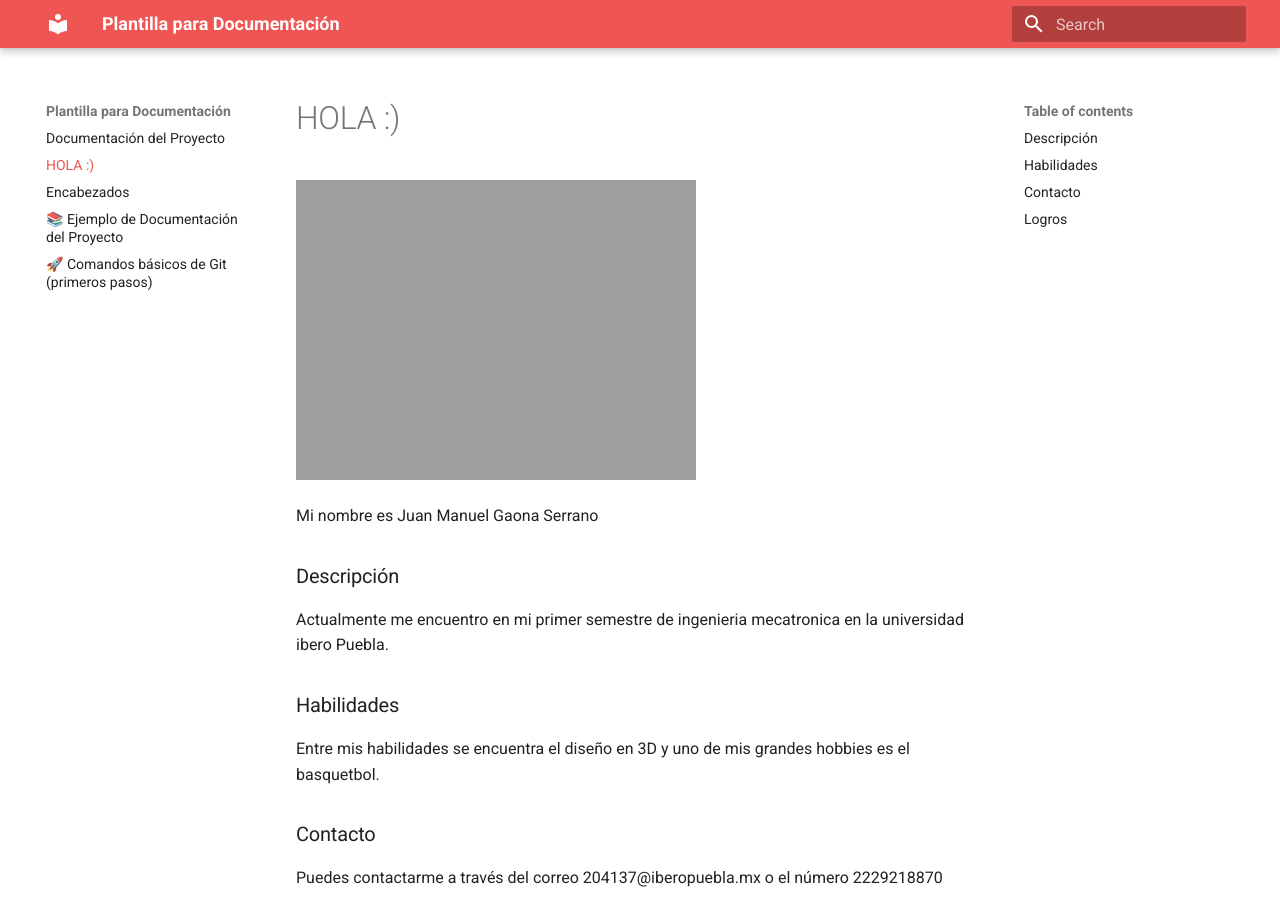
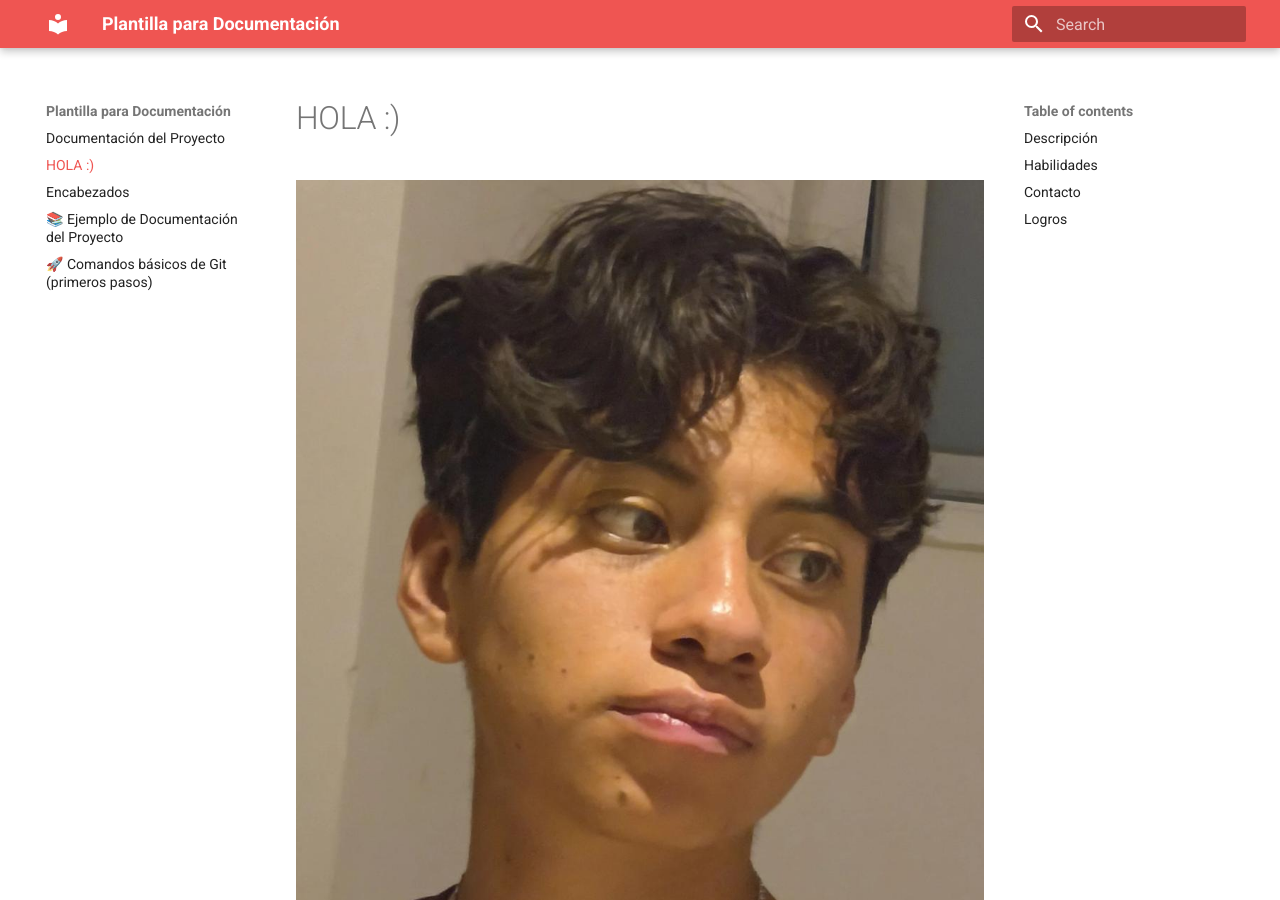
Before and after one commit to juangaona712-ship-it/Bit-cora-JMGS, an MkDocs documentation site: the page built from docs/Presentación.md, in a window 1280 px wide and 900 px high. Built offline with MkDocs 1.6.1 and Material for MkDocs 9.7.7, drawn with Linux system fonts in a browser that asks for light colours.

Commit message:
Update Presentación.md

```diff
--- a/docs/Presentación.md
+++ b/docs/Presentación.md
@@ -1,7 +1,7 @@
 # HOLA :)
 
 
-![Diagrama del sistema](recursos/imgs/Multimedia(1).jpg)
+![Diagrama del sistema](recursos/imgs/mi_foto.jpg)
 
 Mi nombre es Juan Manuel Gaona Serrano
 
```
